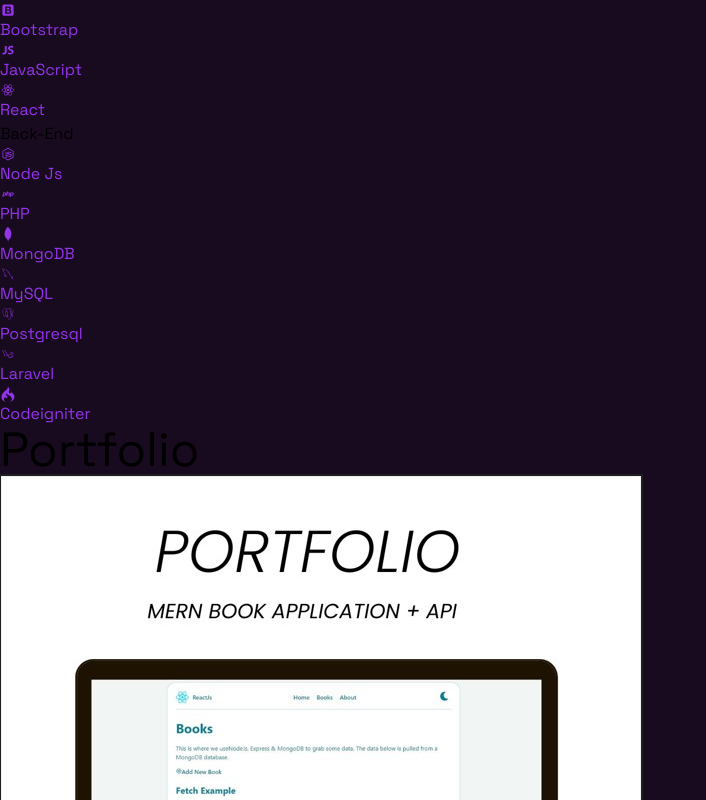
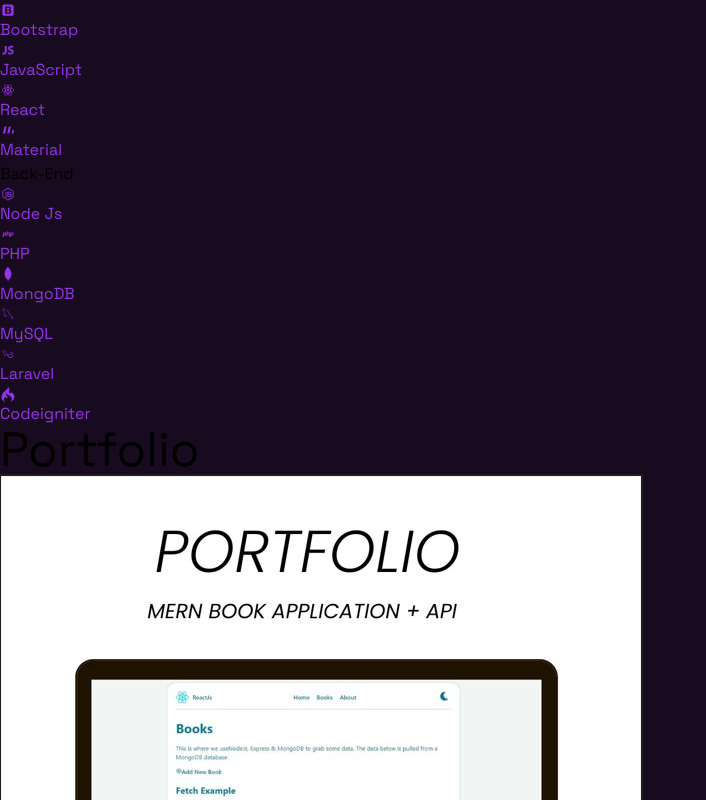
Before and after one commit to hasbirdfn/portfolio-react, a React (Vite) app: page / in a window 1280 px wide. Shown: the part 3080-3880 px from the top of the page, without its empty margins (0-706 px from the left). Built offline with nearby package versions, Linux system fonts and the light colour scheme.

Commit message:
update terbaru hari ini

```diff
--- a/src/components/Contact.jsx
+++ b/src/components/Contact.jsx
@@ -67,7 +67,7 @@
 
                 <div className="bg-gray-800/40 p-4 rounded-lg text-center">
                   <h3 className="md:text-4xl text-2xl font-semibold text-white">
-                    1 <span>+</span>
+                    1
                   </h3>
                   <p className="text-xs md:text-base">
                     <span>years of experience</span>
--- a/src/components/Skills.jsx
+++ b/src/components/Skills.jsx
@@ -2,15 +2,14 @@
 import {
   DiHtml5,
   DiCss3,
-  DiSass,
   DiBootstrap,
   DiJavascript1,
   DiReact,
+  DiMaterializecss,
   DiNodejsSmall,
   DiMongodb,
   DiGithubBadge,
   DiMysql,
-  DiPostgresql,
   DiLaravel,
   DiCodeigniter,
   DiPhp,
@@ -26,6 +25,7 @@
       { name: "Bootstrap", icon: <DiBootstrap className="text-purple-600" /> },
       { name: "JavaScript", icon: <DiJavascript1 className="text-yellow-500" /> },
       { name: "React", icon: <DiReact className="text-blue-500" /> },
+      { name: "Material", icon: <DiMaterializecss className="text-blue-500" /> },
     ],
   },
   {
@@ -35,7 +35,6 @@
       { name: "PHP", icon: <DiPhp className="text-orange-500" /> },
       { name: "MongoDB", icon: <DiMongodb className="text-green-600" /> },
       { name: "MySQL", icon: <DiMysql className="text-orange-500" /> },
-      { name: "Postgresql", icon: <DiPostgresql className="text-purple-500" /> },
       { name: "Laravel", icon: <DiLaravel className="text-orange-600" /> },
       { name: "Codeigniter", icon: <DiCodeigniter className="text-orange-600" /> },
     ],
```
